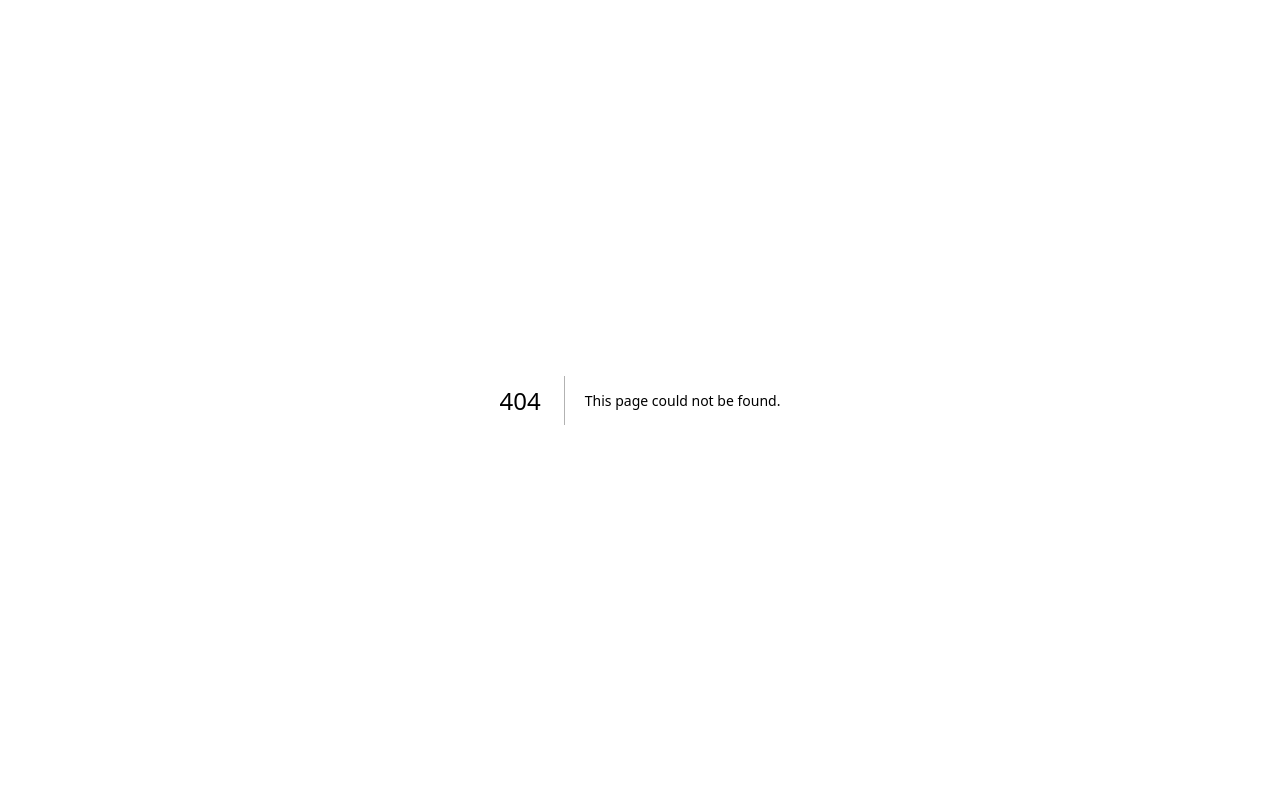
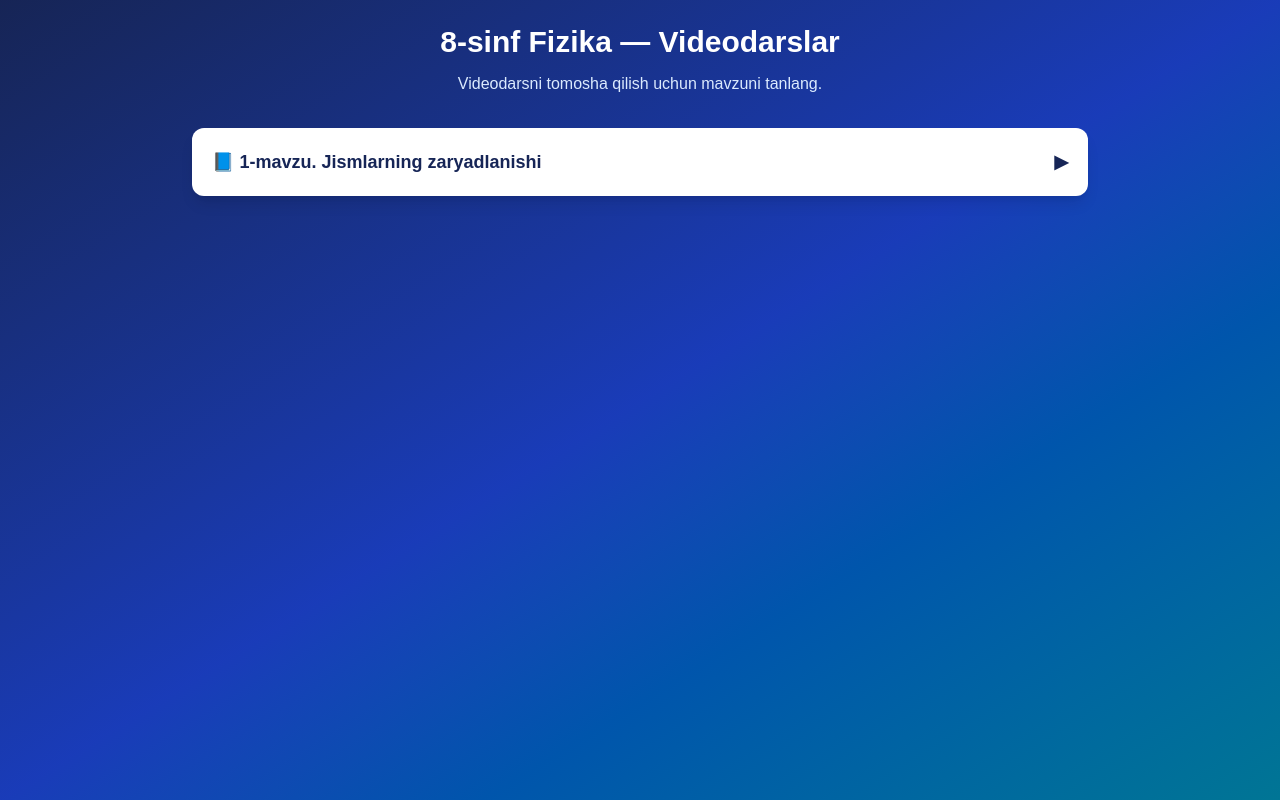
Before and after one commit to samiyevasitora2005-lgtm/fizikalab, a Next.js app: page /sinflar/8-sinf/videodarslar in a window 1280 px wide. Before the commit this address had no page. Built offline with nearby package versions, Linux system fonts and the light colour scheme.

Commit message:
Create page.tsx

```diff
--- /dev/null
+++ b/app/sinflar/8-sinf/videodarslar/page.tsx
@@ -0,0 +1,49 @@
+
+"use client";
+
+import { useState } from "react";
+
+export default function Videodarslar() {
+  const [tanlangan, setTanlangan] = useState(false);
+
+  return (
+    <main className="min-h-screen bg-gradient-to-br from-blue-950 via-blue-800 to-cyan-700 p-6 text-white">
+      <div className="mx-auto max-w-4xl">
+
+        <h1 className="mb-3 text-center text-3xl font-bold">
+          8-sinf Fizika — Videodarslar
+        </h1>
+
+        <p className="mb-8 text-center text-blue-100">
+          Videodarsni tomosha qilish uchun mavzuni tanlang.
+        </p>
+
+        <button
+          onClick={() => setTanlangan(!tanlangan)}
+          className="w-full rounded-xl bg-white p-5 text-left text-lg font-bold text-blue-950 shadow-lg transition hover:bg-cyan-100"
+        >
+          📘 1-mavzu. Jismlarning zaryadlanishi
+          <span className="float-right">
+            {tanlangan ? "▲" : "▶"}
+          </span>
+        </button>
+
+        {tanlangan && (
+          <div className="mt-5 rounded-xl bg-white p-3 shadow-xl">
+            <div className="aspect-video w-full overflow-hidden rounded-lg">
+              <iframe
+                src="https://www.youtube.com/embed/r-MdcNwbDNU"
+                title="1-mavzu. Jismlarning zaryadlanishi"
+                className="h-full w-full"
+                allow="accelerometer; autoplay; clipboard-write; encrypted-media; gyroscope; picture-in-picture; web-share"
+                referrerPolicy="strict-origin-when-cross-origin"
+                allowFullScreen
+              />
+            </div>
+          </div>
+        )}
+
+      </div>
+    </main>
+  );
+}
```
